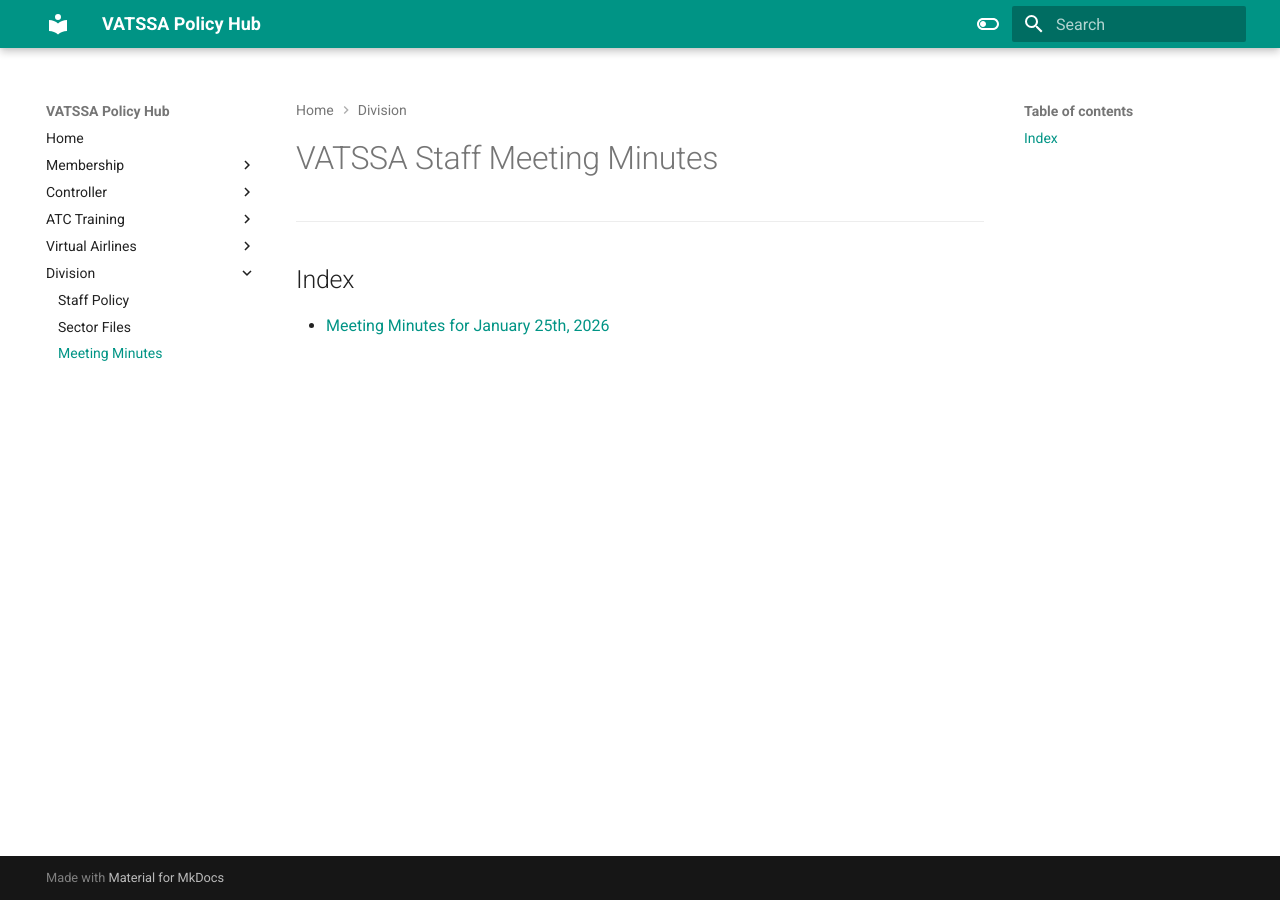
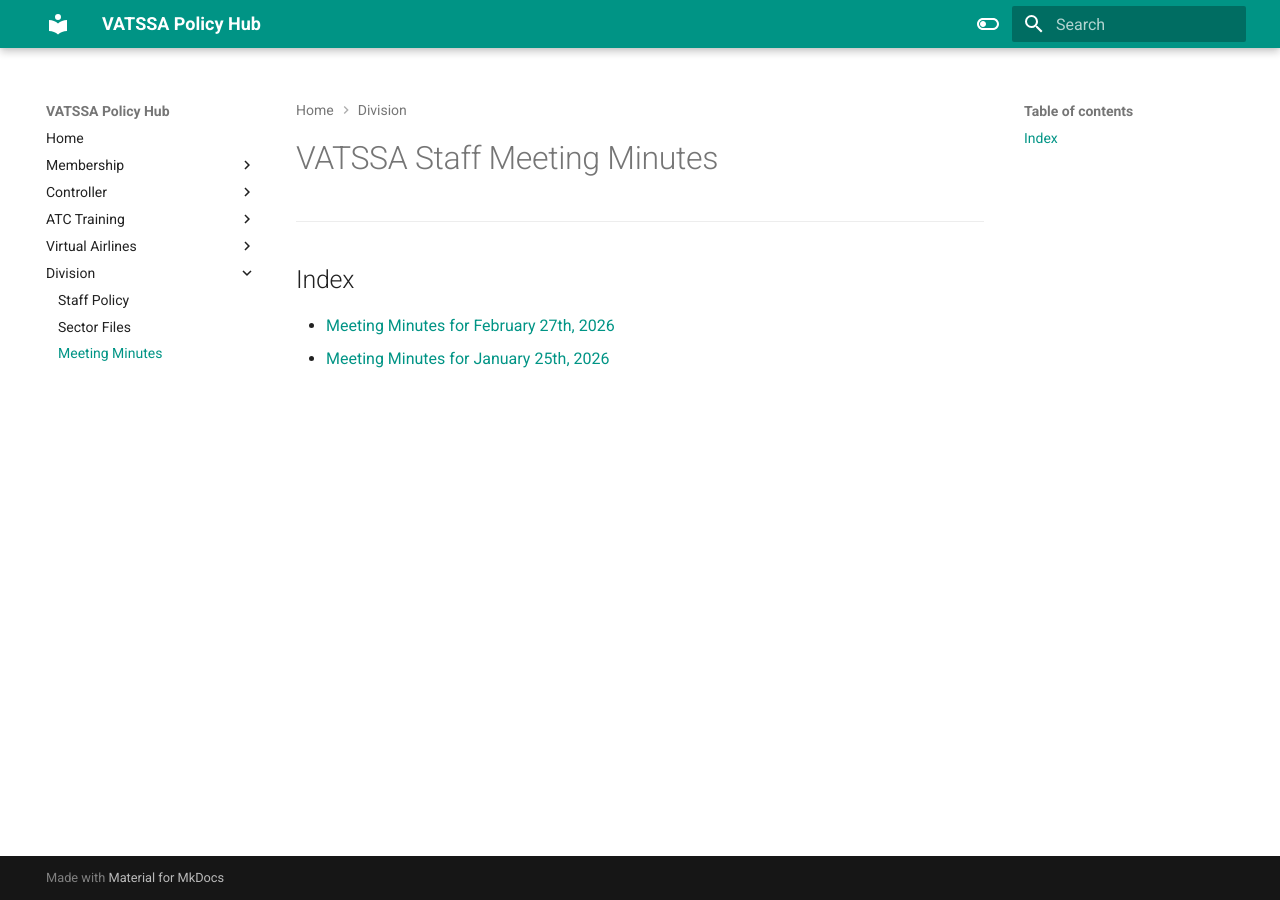
Before and after one commit to VATSIM-SSA/SSA-Policy, an MkDocs documentation site: the page built from docs/meeting-minutes/overview.md, in a window 1280 px wide. Built offline with MkDocs 1.6.1 and Material for MkDocs 9.7.7, drawn with Linux system fonts in a browser that asks for light colours.

Commit message:
doc: meeting minutes 20260227

```diff
--- a/docs/meeting-minutes/overview.md
+++ b/docs/meeting-minutes/overview.md
@@ -4,4 +4,5 @@
 
 ## Index
 
+- [Meeting Minutes for February 27th, 2026](vatssa_staff_meeting_minutes_20260227_public.pdf)
 - [Meeting Minutes for January 25th, 2026](vatssa_staff_meeting_minutes_20260125_public.pdf)
```
Also changed, not shown: 1 other file.
